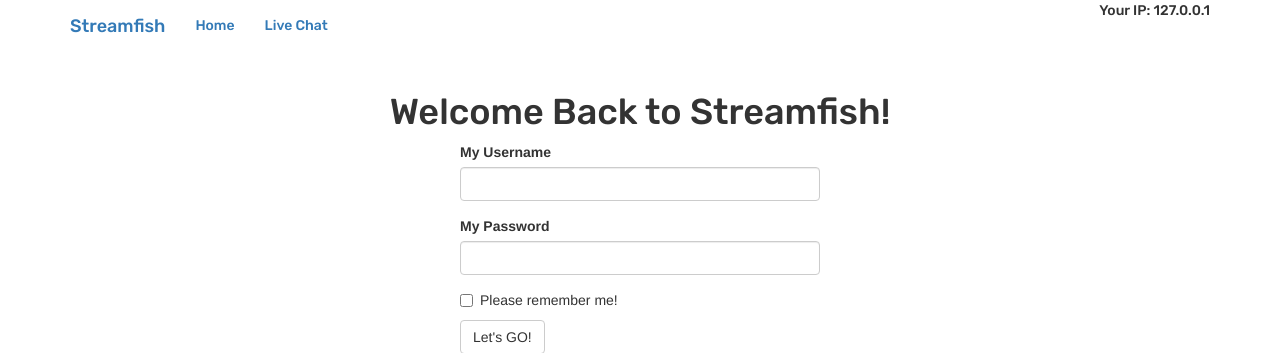
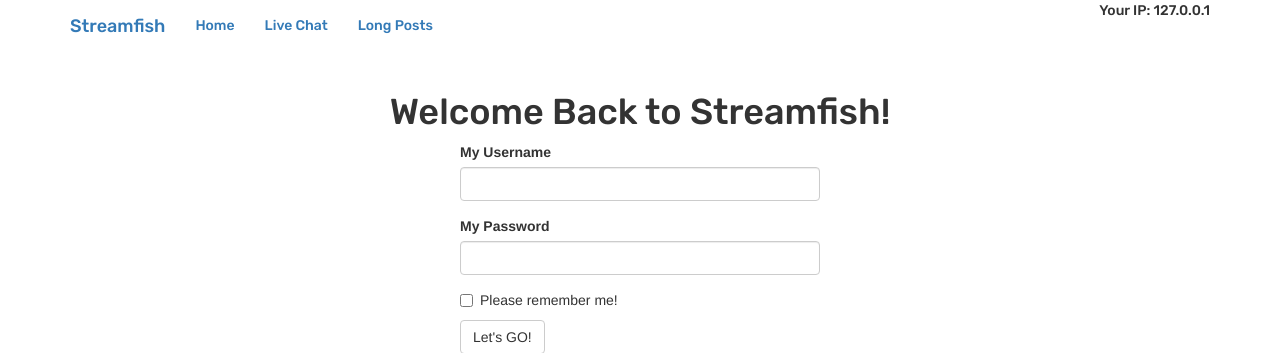
Before and after one commit to Amazeryogo/Streamfish-Source-Code, a Flask app: page /auth/login in a window 1280 px wide. Shown: the top 353 px of the page. Run offline with Flask 2, Linux system fonts and the light colour scheme; some libraries are stand-ins or nearby versions.

Commit message:
Im levitating

```diff
--- a/app/templates/base.html
+++ b/app/templates/base.html
@@ -22,6 +22,7 @@
                 <ul class="nav navbar-nav">
                     <li style="font-family: 'Rubik', sans-serif;"><a href="{{ url_for('main.index') }}">{{ _('Home') }}</a></li>
                     <li style="font-family: 'Rubik', sans-serif;"><a href="{{ url_for('main.explore') }}">{{ _('Live Chat') }}</a></li>
+                    <li style="font-family: 'Rubik', sans-serif;"><a href="{{ url_for('main.explorelp') }}">{{ _('Long Posts') }}</a></li>
                 </ul>
                 {% if g.search_form %}
                 <!--<form class="navbar-form navbar-left" method="get" action="{{ url_for('main.search') }}">
```
